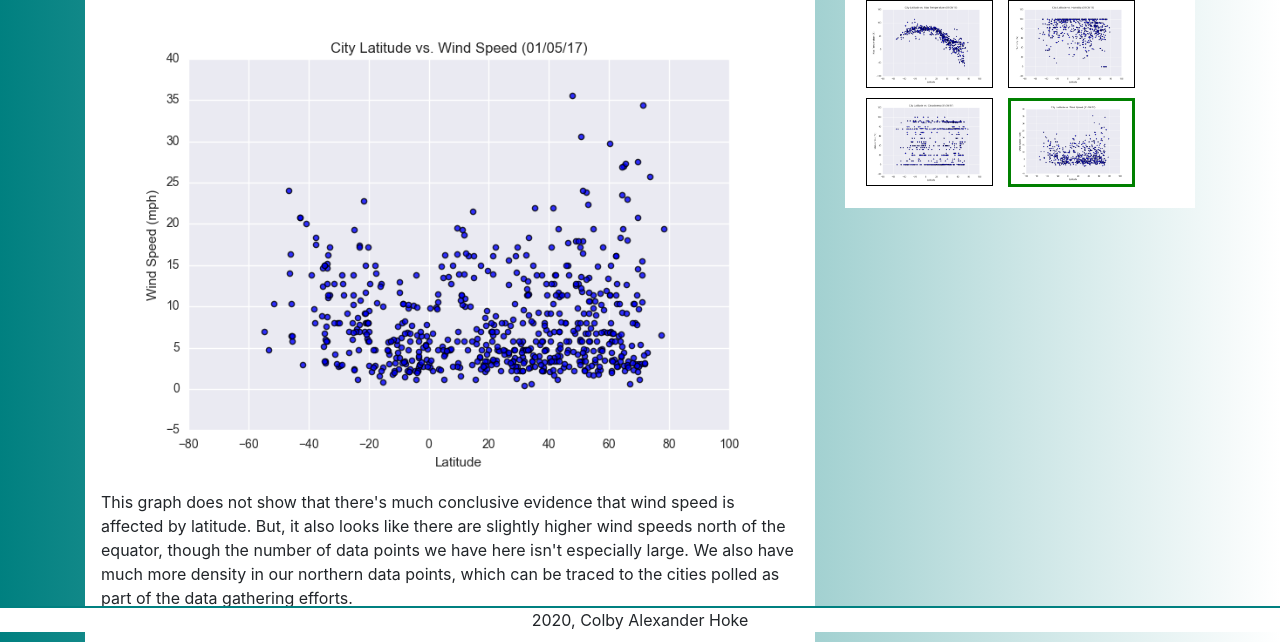
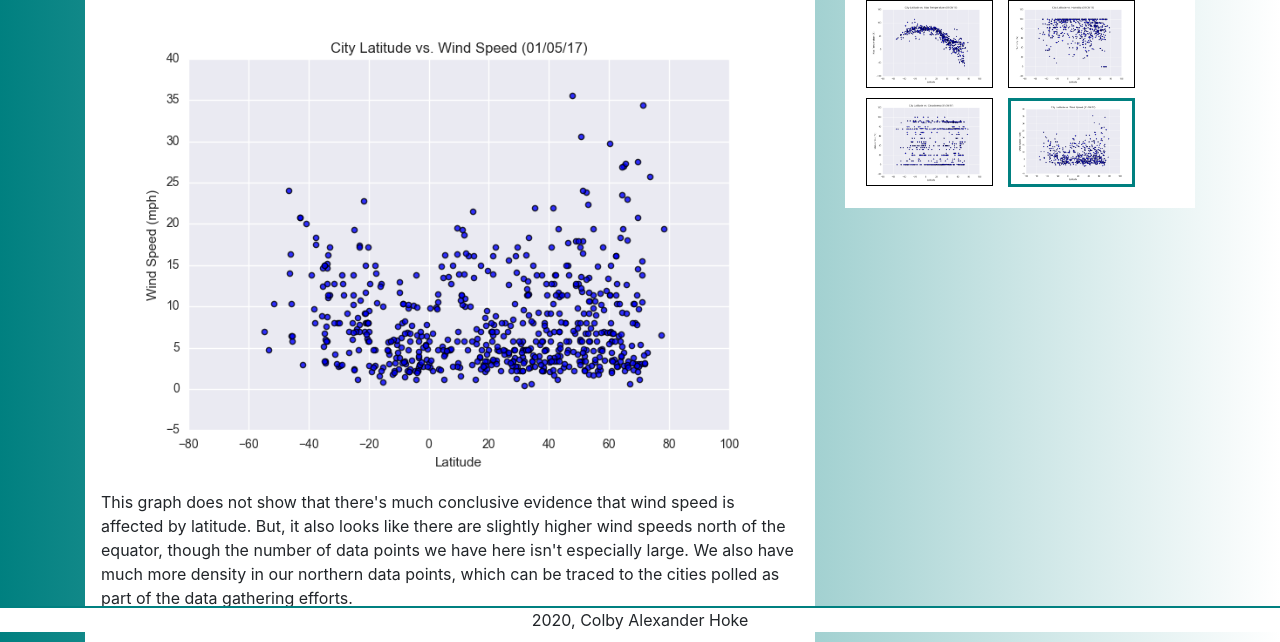
Before and after one commit to colbyhoke/web-design-challenge, a plain HTML site: page wind.html in a window 1280 px wide. Shown: the part 168-810 px from the top of the page. Drawn offline with nearby package versions, Linux system fonts and the light colour scheme.

Commit message:
updating

```diff
--- a/resources/style.css
+++ b/resources/style.css
@@ -46,7 +46,7 @@ table{
 /* Style the border for active state images */
 .selectedimg {
     width: 40%;
-    border: 3px solid green;
+    border: 3px solid teal;
     margin: 5px;
 }
 
```
